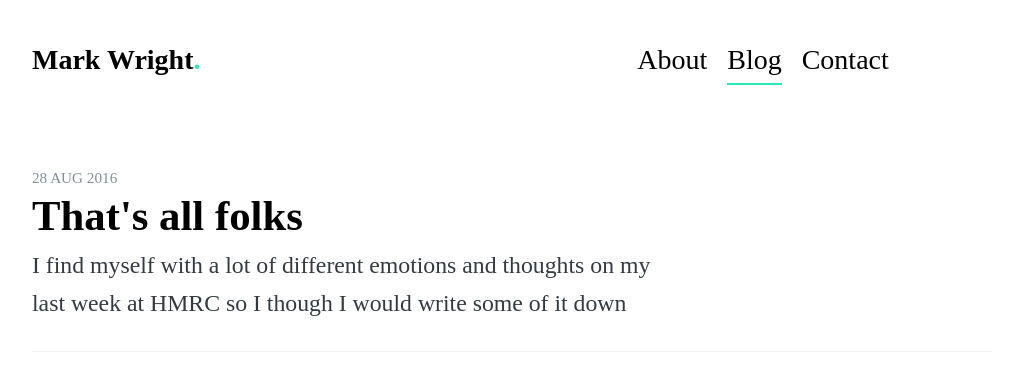
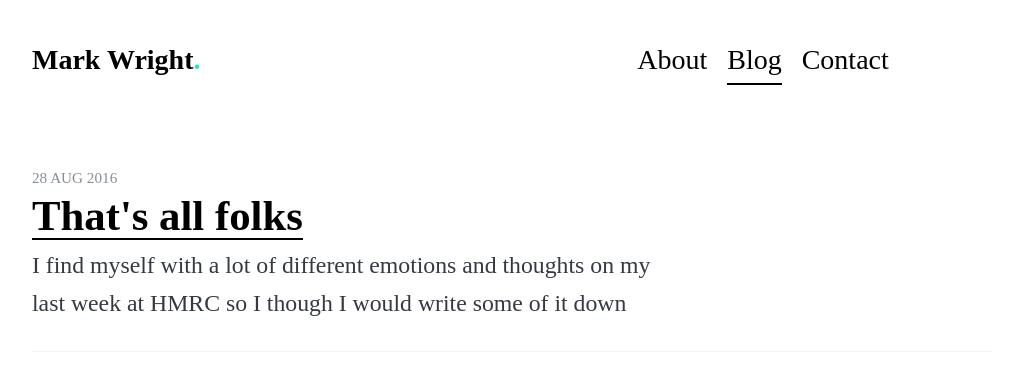
Before and after one commit to mrkwrght/mrkwrghtdotcom, a Jekyll site: the page built from index.html, in a window 1280 px wide. Shown: the top 391 px of the page, without its empty margins (128-1151 px from the left). Built offline with Jekyll 4.4.1, drawn with Linux system fonts in a browser that asks for light colours; some web fonts are replaced; the list of posts is cut into pages by our own code.

Commit message:
all anchor are the same

```diff
--- a/_sass/_nav.scss
+++ b/_sass/_nav.scss
@@ -34,7 +34,11 @@ li a {
 }
 
 .active  {
-    border-bottom: 2px solid #29E7B8;
+    border-bottom: 2px solid black;
+}
+
+.active:hover {
+  border-bottom: 2px solid #29E7B8;
 }
 
 .active {
--- a/_sass/_typography.scss
+++ b/_sass/_typography.scss
@@ -83,8 +83,8 @@ h2 a:hover {
 
 h2 a {
   color: black;
+  border-bottom: 2px solid black;
   font-weight: 600;
-  border-bottom: 0px;
   transition: color 0.5s ease;
 }
 
```
